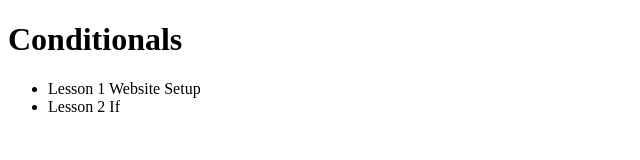
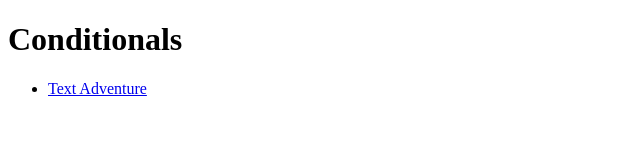
Before and after one commit to Duv8495/Duv8495.github.io, a plain HTML site: page U5/Conditionals.html in a window 1280 px wide. Shown: the whole page, without its empty margins (0-640 px from the left). Drawn offline with Linux system fonts and the light colour scheme.

Commit message:
Update Conditionals.html

```diff
--- a/U5/Conditionals.html
+++ b/U5/Conditionals.html
@@ -9,8 +9,9 @@
 <body>
     <h1>Conditionals</h1>
     <ul>
-        <li>Lesson 1 Website Setup</li>
-        <li>Lesson 2 If</li>
+        <li>
+            <a href="./text adventure/TextAdventure.html">Text Adventure</a>
+        </li>
     </ul>
 </body>
 </html>
```
